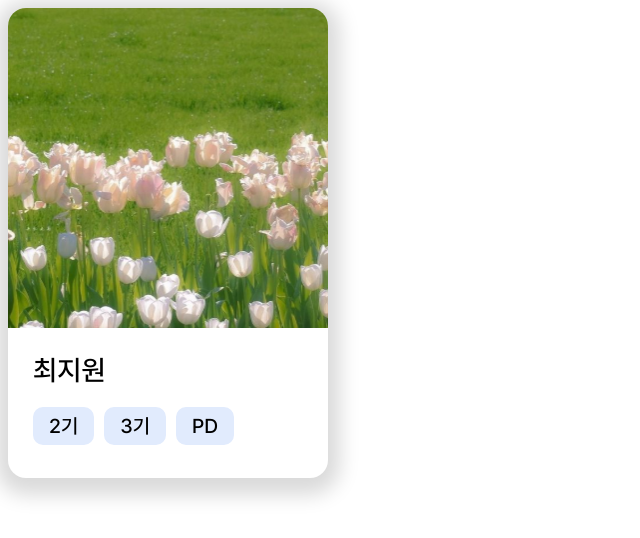
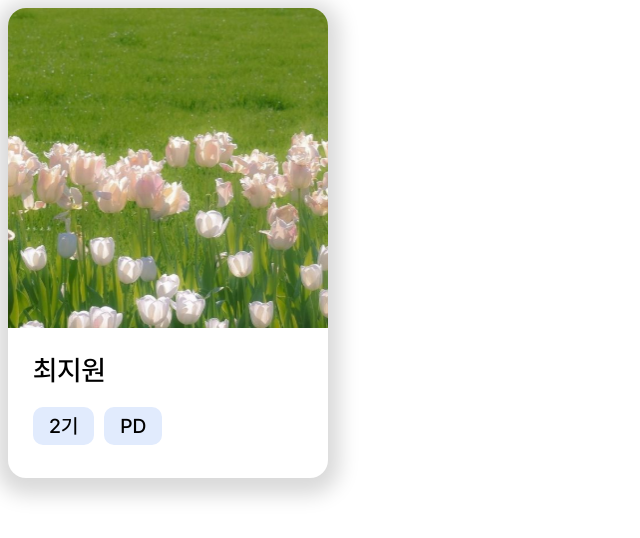
Before and after one commit to 9oormthonUNIV-JNU/B_FE, a React (Vite) app in the folder 9oormthonUNIV_JNU/: page / in a window 1280 px wide. Shown: the top 538 px of the page, without its empty margins (0-640 px from the left). Built offline with nearby package versions, Linux system fonts and the light colour scheme.

Commit message:
feat: MemberBox 구현

```diff
--- a/9oormthonUNIV_JNU/src/components/common/molecules/MemberBox.tsx
+++ b/9oormthonUNIV_JNU/src/components/common/molecules/MemberBox.tsx
@@ -24,20 +24,34 @@ const TagContainer = styled.div`
   gap: 10px;
 `;
 
+type MemberProps = {
+  name: string;
+  generation: number;
+  part: "PM" | "PD" | "FE" | "BE";
+  image: string;
+};
+
+const Member: React.FC<MemberProps> = ({ image, name, generation, part }) => {
+  return (
+    <>
+      <MemberImage src={image} />
+      <MemberContents>
+        <CustomText weight={500} size={28}>
+          {name}
+        </CustomText>
+        <TagContainer>
+          <CustomTag>{generation}기</CustomTag>
+          <CustomTag>{part}</CustomTag>
+        </TagContainer>
+      </MemberContents>
+    </>
+  );
+};
+
 const MemberBox = () => {
   return (
     <CustomBox width={320} height={470}>
-      <MemberImage src={img_flower} />
-      <MemberContents>
-        <CustomText weight={500} size={28}>
-          최지원
-        </CustomText>
-        <TagContainer>
-          <CustomTag>2기</CustomTag>
-          <CustomTag>3기</CustomTag>
-          <CustomTag>PD</CustomTag>
-        </TagContainer>
-      </MemberContents>
+      <Member image={img_flower} name="최지원" generation={2} part="PD" />
     </CustomBox>
   );
 };
```
